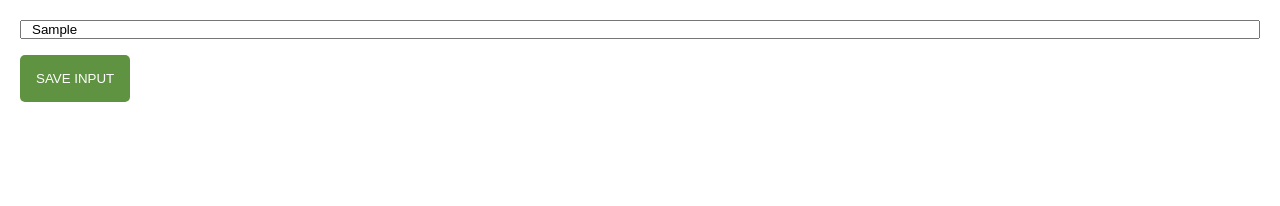
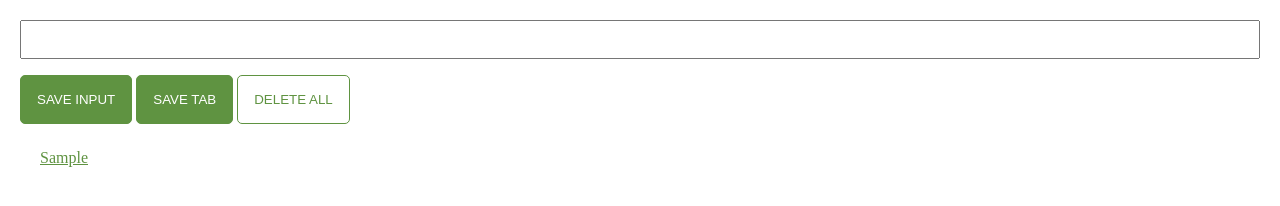
Before and after one commit to sukriti-singh13/js-mini-projects, a browser extension: page extensionjs/index.html in a window 1280 px wide. Both pictures are taken after typing "Sample" into the empty fields and a click on the button "SAVE INPUT". Drawn offline with Linux system fonts and the light colour scheme.

Commit message:
third-project-completion

```diff
--- a/extensionjs/index.css
+++ b/extensionjs/index.css
@@ -3,10 +3,13 @@
     padding:10px;
     box-sizing: border-box;
 }
+body{
+    min-width:400px;
+}
 
 input{
     width:100%;
-    padding:0 10px;
+    padding:10px 10px;
 
 }
 
@@ -14,7 +17,22 @@ button{
     padding:1rem;
     margin-top:1rem;
     background-color: #5f9341;
-    border:none;
+    border:1px solid #5f9341;
     color:white;
     border-radius:5px;
 }
+#dlt-btn{
+    background-color: white;
+    color:#5f9341;
+}
+ul{
+    padding-left:0;
+}
+li{
+    list-style: none;
+    margin-top:5px;
+}
+a{
+
+ color: #5f9341;
+}
--- a/extensionjs/index.html
+++ b/extensionjs/index.html
@@ -10,6 +10,9 @@
 <body>
     <input id="input-el" type="text">
     <button id="save-btn">SAVE INPUT</button>
+    <button id="save-tab">SAVE TAB</button>
+    <button id="dlt-btn">DELETE ALL</button>
+    <ul id="ul-el"></ul>
     <script src="index.js"></script>
 </body>
 </html>
--- a/extensionjs/index.js
+++ b/extensionjs/index.js
@@ -0,0 +1,52 @@
+const saveInput=document.getElementById("save-btn")
+let ulEl=document.getElementById('ul-el')
+let myLead=[]
+let deleteBtn=document.getElementById("dlt-btn")
+const inputText=document.getElementById("input-el")
+let saveTab=document.getElementById("save-tab")
+let  itemFromLocalStorage=JSON.parse(localStorage.getItem("myLeads"))
+
+if(itemFromLocalStorage){
+    myLead=itemFromLocalStorage
+    render(myLead)
+}
+
+saveTab.addEventListener("click",()=>{
+    chrome.tabs.query({active:true,currentWindow:true},function(tabs){
+        myLead.push(tabs[0].url)
+        console.log(tabs)
+        localStorage.setItem("myLeads",JSON.stringify(myLead))
+        render(myLead)
+    })
+
+})
+
+
+function render(lead){
+    let listItem=" "
+    for(let i=0; i<lead.length; i++){
+        //Add the items to the listitems
+        listItem +=`<li>
+        <a target='_blank' href='${lead[i]}'>${lead[i]}</a>
+        </li>`
+        console.log(listItem)
+    }
+
+    ulEl.innerHTML =listItem
+}
+deleteBtn.addEventListener('dblclick',function() {
+    console.log("double clicked")
+    localStorage.clear()
+    myLead=[]
+    render(myLead)
+})
+
+saveInput.addEventListener('click', function(){
+
+    myLead.push(inputText.value)
+    inputText.value=" "
+    localStorage.setItem("myLeads",JSON.stringify(myLead))
+    render(myLead)
+
+    console.log(localStorage.getItem("myLeads"))
+})
```
Also changed, not shown: extensionjs/manifest.json (added).
